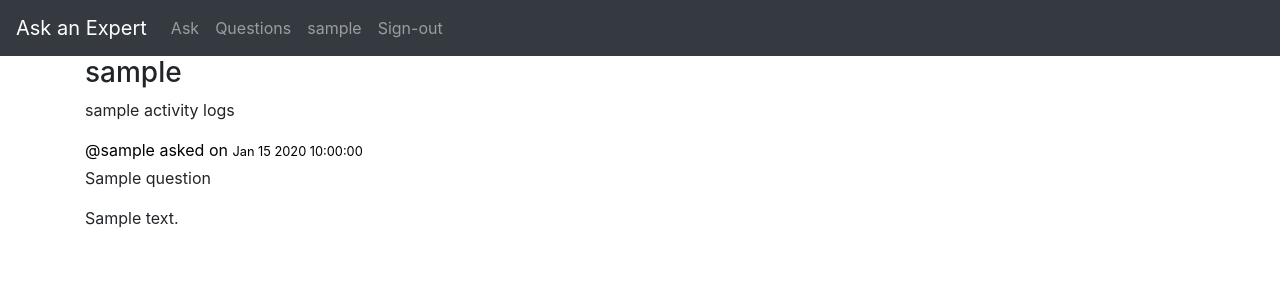
After one commit to fredcodee/askme, a Flask app: template app/templates/profile.html in a window 1280 px wide. The commit adds this page. Shown: the top 300 px of the page. Run offline with Flask 2, Linux system fonts and the light colour scheme; the template is opened without the code that fills it: values that come from a table or form of the project are taken from there, others are empty; a user stored in the database is signed in; tables that the repository leaves empty hold one stand-in row (values such as "Sample post"); parts of the project's set-up code (start-up, migrations or seed data) failed here and were passed over; some libraries are stand-ins or nearby versions.

Commit message:
logs shown in profile page

```diff
--- a/app/main.py
+++ b/app/main.py
@@ -77,6 +77,16 @@ def answer(idd):
 @main.route("/profile", methods=['POST','GET'])
 @login_required
 def profile():
+  if current_user.expert:
+    get_log = Questions.query.filter_by(expert_id = current_user.id).all()
+  else:
+    get_log = Questions.query.filter_by(user_id = current_user.id).all()
+
+  return(render_template("profile.html", get_log=get_log))
+
+@main.route("/delete", methods=['POST'])
+@login_required
+def delete()
   pass
 
 @main.route("/admin", methods=['POST','GET'])
--- a/app/templates/layout.html
+++ b/app/templates/layout.html
@@ -41,7 +41,7 @@
           </li>
           <li class="nav-item">
             <a class="nav-link"
-              href="#">{{ current_user.username }}</a>
+              href="{{url_for('main.profile')}}">{{ current_user.username }}</a>
           </li>
           <li class="nav-item logout">
             <a class="nav-link" href="{{ url_for('auth.logout')}}">Sign-out</a>
--- /dev/null
+++ b/app/templates/profile.html
@@ -0,0 +1,24 @@
+{% extends 'layout.html'%}
+{% block title%}
+<title>{{current_user.username}}</title>
+{% endblock %}
+
+{% block links%}
+<link rel="stylesheet" href="{{url_for('static',filename='profile.css')}}">
+{% endblock %}
+
+{% block con%}
+<div class="container">
+  <div class="user">
+    <h3>{{ current_user.username}}</h3>
+    <p>{{ current_user.username}} activity logs</p>
+  </div>
+  <div class="packets">
+    {% for log in get_log %}
+      <p class="mb-1" style="color:black">@{{log.qna.username}} asked on <small>{{log.dateposted.strftime("%b %d %Y %H:%M:%S")}}</small></p>
+      <p>{{log.question}}</p>
+      <p>{{log.answer}}</p>
+    {% endfor %}
+  </div>
+</div>
+{% endblock %}
```
